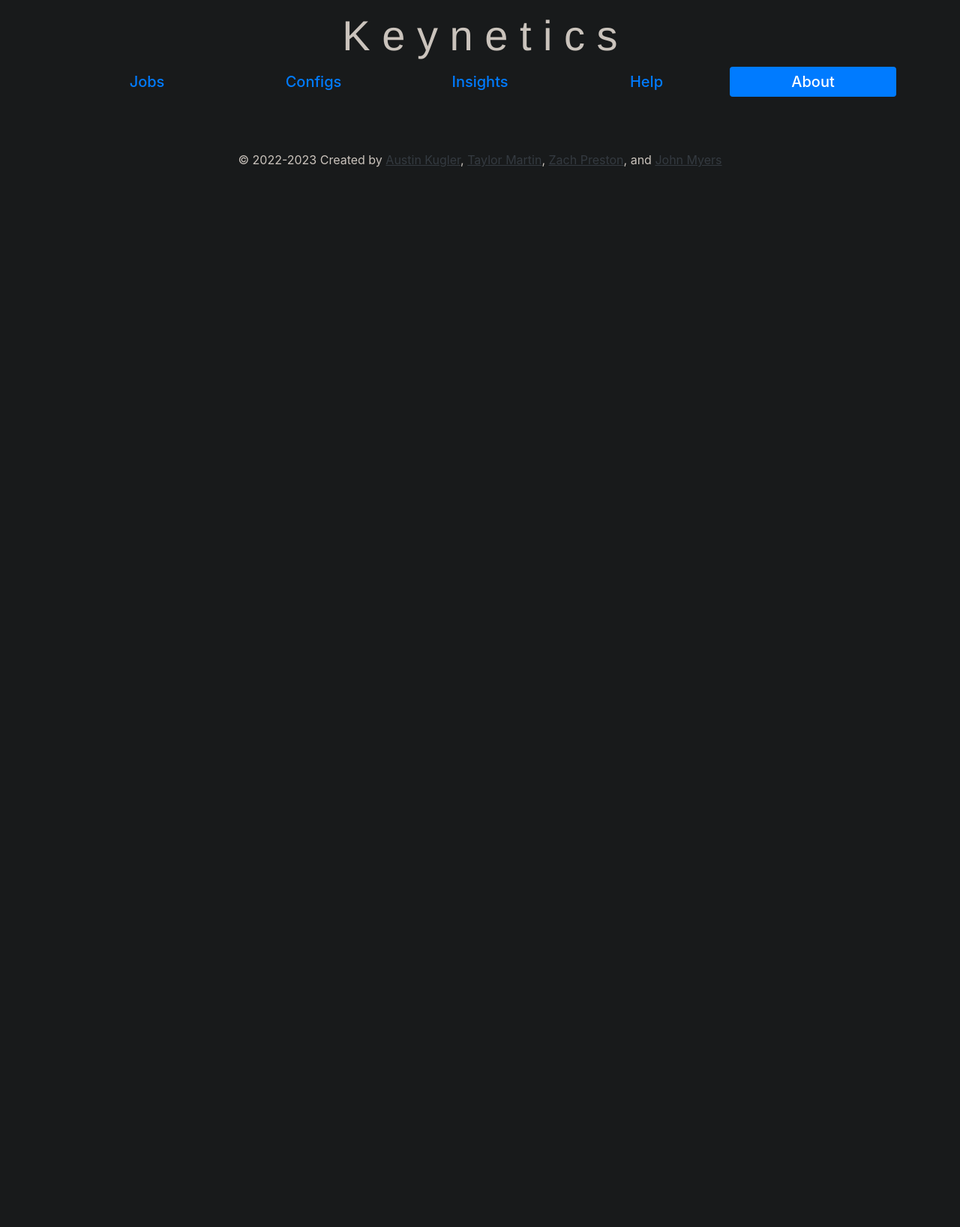
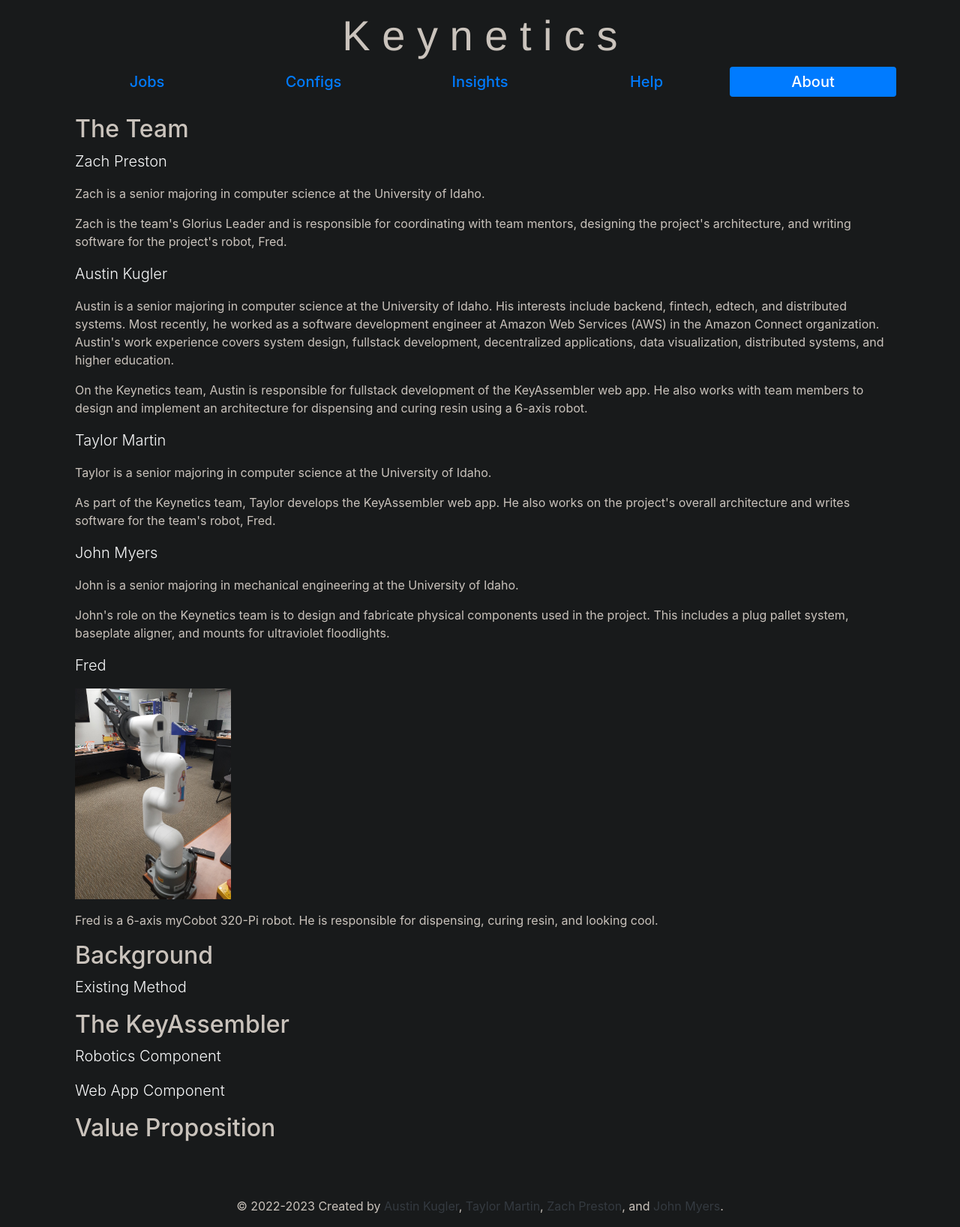
Before and after one commit to Trmart/Keynetics-Web-App, a Flask app: page /about in a window 1280 px wide. Shown: the whole page at 75% size. Before the commit the page ends 800 px from the top, so only its background shows below. Run offline with Flask 3, Linux system fonts and the light colour scheme.

Commit message:
Revamp about page

```diff
--- a/app/templates/about.html
+++ b/app/templates/about.html
@@ -1,63 +1,55 @@
 {% extends "base.html" %}
 
 {% block content %}
-   <!-- About section
-   <section id="about">
-   <div class="container px-4">
-         <div class="row gx-4 justify-content-center">
-            <div class="col-lg-8">
-               <h2>About The Keynetics Robotics KeyAssembler</h2>
-               <p class="lead">This is a University of Idaho Senior Engineering Capstone Design Project</p>
-               <p>This web app will allow customers to create jobs for the MyCobot robot arm to perform.
-                  Customers will send a coding profile and quantity to the MyCobot robot arm.
-                  The MyCobot robot arm will automatically perform the key dispensing and UV curing process.
-               </p>
-               <ul>
-                     <li>Client: SEL</li>
-                     <li>Objective: Insert blocking keys into molded plugs using a six-axis robot arm</li>
-                     <li>Background:
-                        <ul>
-                           <li>Existing Method:</li>
-                           <ul>
-                              <li>Manually insert tiny red keys into green molded plugs by hand</li>
-                              <li>Key slots are located on the top of the green plugs</li>
-                              <li>Keys are then broken off of the hexagon production mold</li>
-                           </ul>
-                           <li>Drawbacks:</li>
-                           <ul>
-                              <li>Very Inefficient</li>
-                              <li>Damages the hands of employees</li>
-                              <li>Takes away time from the employee that could be allocated elsewhere</li>
-                           </ul>
-                        </ul>
-                     <li>Value Propositions:
-                        <ul>
-                           <li>Automate a repetitive, harmful, and boring task. Improving employee job quality</li>
-                           <li>Remove need for molded keys, with the Keynetics UV resin curing prototype</li>
-                           <li>Decrease production time and production costs, due to a more efficient automation process</li>
-                        </ul>
-                     <li>Requirements:
-                        <ul>
-                           <li>Automate the key insertion process</li>
-                           <li>Maintain or improve the process's existing:</li>
-                           <ul>
-                              <li>Accuracy</li>
-                              <li>Quality</li>
-                              <li>Speed</li>
-                           </ul>
-                           <li>Utilize a six-axis robot similar to those standardized at SEL</li>
-                           <li>Deliver record of notes and design choices to SEL</li>
-                        </ul>
-                     <li>Team Members:
-                        <ul>
-                           <li>Austin Kugler - Software Engineering</li>
-                           <li>Taylor Martin - Software Engineering</li>
-                           <li>Zach Preston - Software Engineering</li>
-                           <li>John Myers - Mechanical Engineering</li>
-                        </ul>
-               </ul>
-            </div>
-         </div>
-   </div>
-</section> -->
+  <h2 class="mt-3">The Team</h2>
+
+  <p class="lead"><a class="text-light" href="https://github.com/pres1751" target="_blank">Zach Preston</a></p>
+  <p>
+    Zach is a senior majoring in computer science at the University of Idaho.
+  </p>
+  <p>
+    Zach is the team's Glorius Leader and is responsible for coordinating with team mentors, designing the project's architecture, and writing software for the project's robot, Fred.
+  </p>
+
+  <p class="lead"><a class="text-light" href="https://www.linkedin.com/in/austin-kugler" target="_blank">Austin Kugler</a></p>
+  <p>
+    Austin is a senior majoring in computer science at the University of Idaho. His interests include backend, fintech, edtech, and distributed systems. Most recently, he worked as a software development engineer at Amazon Web Services (AWS) in the Amazon Connect organization. Austin's work experience covers system design, fullstack development, decentralized applications, data visualization, distributed systems, and higher education.
+  </p>
+  <p>
+    On the Keynetics team, Austin is responsible for fullstack development of the KeyAssembler web app. He also works with team members to design and implement an architecture for dispensing and curing resin using a 6-axis robot.
+  </p>
+
+  <p class="lead"><a class="text-light" href="https://www.linkedin.com/in/taylor-martin-261542222" target="_blank">Taylor Martin</a></p>
+  <p>
+    Taylor is a senior majoring in computer science at the University of Idaho.
+  </p>
+  <p>
+    As part of the Keynetics team, Taylor develops the KeyAssembler web app. He also works on the project's overall architecture and writes software for the team's robot, Fred.
+  </p>
+
+  <p class="lead"><a class="text-light" href="https://www.linkedin.com/in/john-myers-49638416b" target="_blank">John Myers</a></p>
+  <p>
+    John is a senior majoring in mechanical engineering at the University of Idaho.
+  </p>
+  <p>
+    John's role on the Keynetics team is to design and fabricate physical components used in the project. This includes a plug pallet system, baseplate aligner, and mounts for ultraviolet floodlights.
+  </p>
+
+  <p class="lead text-light">Fred</p>
+  <p>
+    <img src="{{ url_for('static', filename='img/fred.png') }}" alt="Fred" width="208" height="281">
+  </p>
+  <p>
+    Fred is a 6-axis myCobot 320-Pi robot. He is responsible for dispensing, curing resin, and looking cool.
+  </p>
+
+  <h2 class="mt-3">Background</h2>
+  <p class="lead text-light">Existing Method</p>
+
+
+  <h2 class="mt-3">The KeyAssembler</h2>
+  <p class="lead text-light">Robotics Component</p>
+  <p class="lead text-light">Web App Component</p>
+
+  <h2 class="mt-3">Value Proposition</h2>
 {% endblock %}
--- a/app/templates/base.html
+++ b/app/templates/base.html
@@ -80,7 +80,9 @@
               {% endfor %}
             {% endif %}
           {% endwith %}
-          {% block content %}{% endblock %}
+          <div class="container">
+            {% block content %}{% endblock %}
+          </div>
         </div>
       </div>
     </main>
@@ -88,10 +90,10 @@
     <footer class="text-center text-lg-start mt-5">
       <div class="text-center p-3">
         © 2022-2023 Created by
-        <a class="text-dark" href="https://www.linkedin.com/in/austin-kugler" target="_blank"><u>Austin Kugler</u></a>,
-        <a class="text-dark" href="https://www.linkedin.com/in/taylor-martin-261542222" target="_blank"><u>Taylor Martin</u></a>,
-        <a class="text-dark" href="https://www.linkedin.com/" target="_blank"><u>Zach Preston</u></a>, and
-        <a class="text-dark" href="https://www.linkedin.com/in/john-myers-49638416b" target="_blank"><u>John Myers</u></a>
+        <a class="text-dark" href="https://www.linkedin.com/in/austin-kugler" target="_blank">Austin Kugler</a>,
+        <a class="text-dark" href="https://www.linkedin.com/in/taylor-martin-261542222" target="_blank">Taylor Martin</a>,
+        <a class="text-dark" href="https://www.linkedin.com/" target="_blank">Zach Preston</a>, and
+        <a class="text-dark" href="https://www.linkedin.com/in/john-myers-49638416b" target="_blank">John Myers</a>.
       </div>
     </footer>
 
--- a/app/templates/help.html
+++ b/app/templates/help.html
@@ -1,5 +1,6 @@
 {% extends "base.html" %}
 
 {% block content %}
-
+  <h2 class="mt-3">Creating a New Config</h2>
+  <h2 class="mt-3">Starting a Job</h2>
 {% endblock %}
```
Also changed, not shown: app/static/img/fred.png (added).
